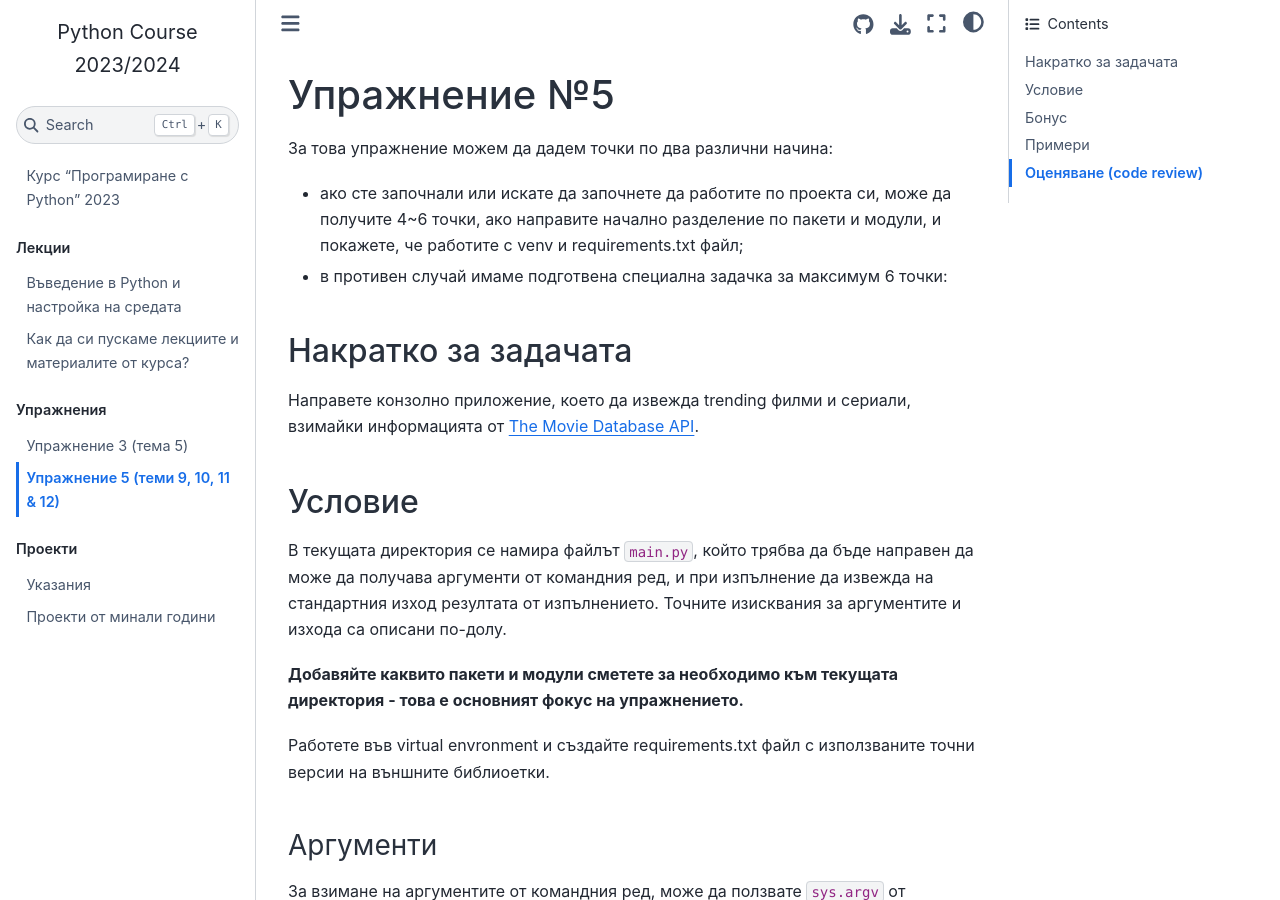
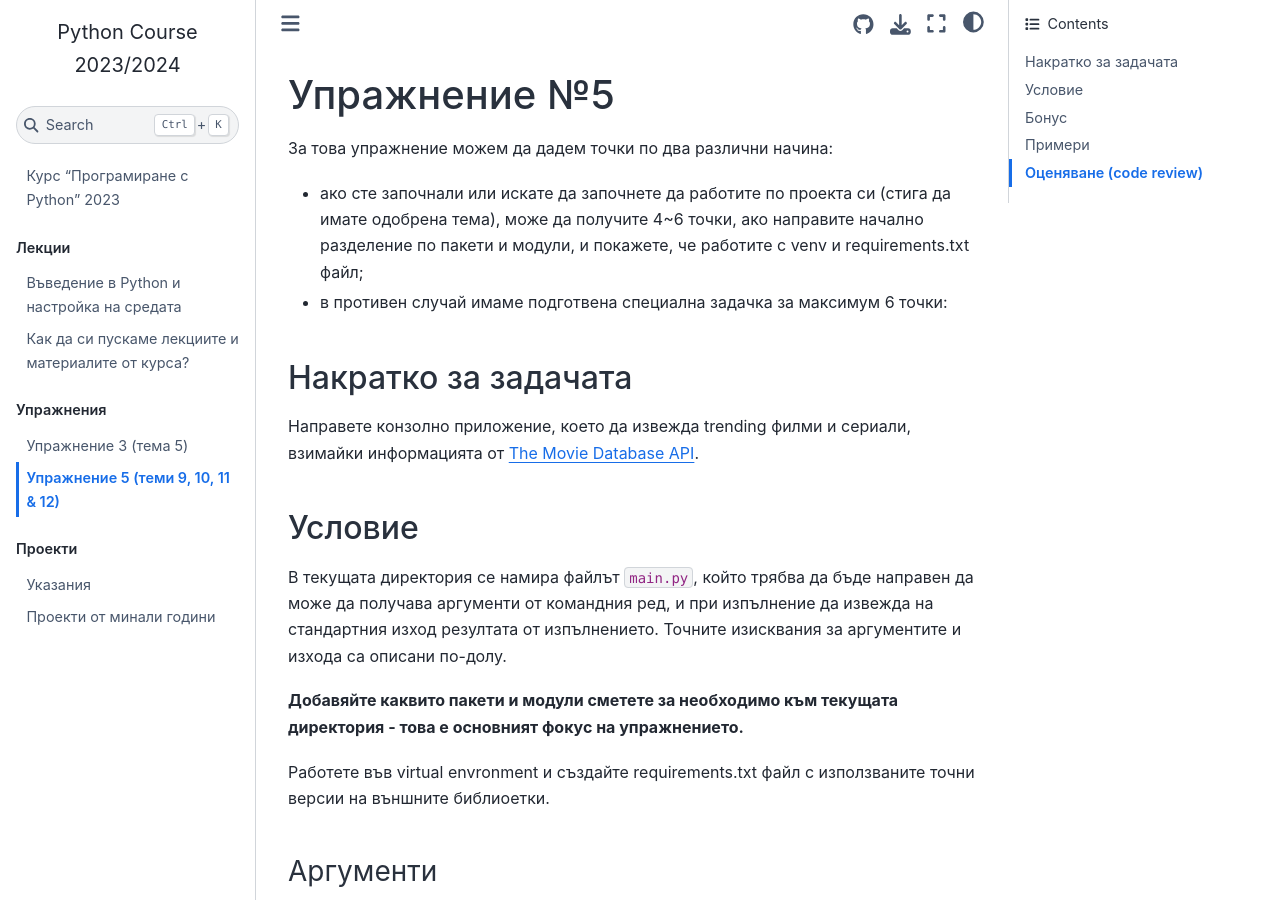
Before and after one commit to fmipython/PythonCourse2023, a Jupyter Book: the page built from labs/lab05/README.md, in a window 1280 px wide and 900 px high. Built offline with Jupyter Book 1.0.4 settings and Sphinx 7.4.7 and the Sphinx Book theme 1.1.4, drawn with Linux system fonts in a browser that asks for light colours; pages that are not in the unit, such as notebooks, are missing from menus.

Commit message:
Add projects explanation

```diff
--- a/labs/lab05/README.md
+++ b/labs/lab05/README.md
@@ -2,7 +2,7 @@
 
 За това упражнение можем да дадем точки по два различни начина:
 
-* ако сте започнали или искате да започнете да работите по проекта си, може да получите 4~6 точки, ако направите начално разделение по пакети и модули, и покажете, че работите с venv и requirements.txt файл;
+* ако сте започнали или искате да започнете да работите по проекта си (стига да имате одобрена тема), може да получите 4~6 точки, ако направите начално разделение по пакети и модули, и покажете, че работите с venv и requirements.txt файл;
 * в противен случай имаме подготвена специална задачка за максимум 6 точки:
 
 ## Накратко за задачата
```
